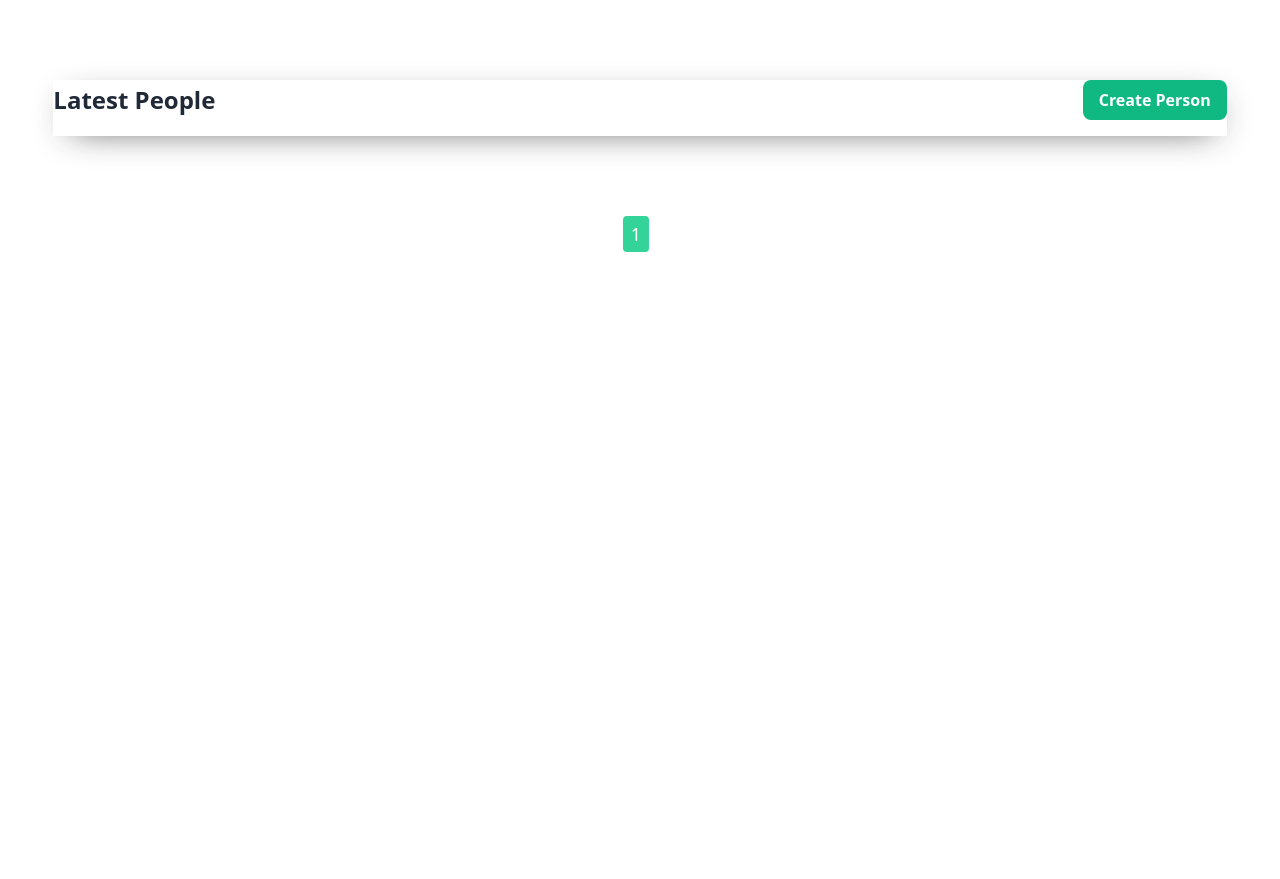
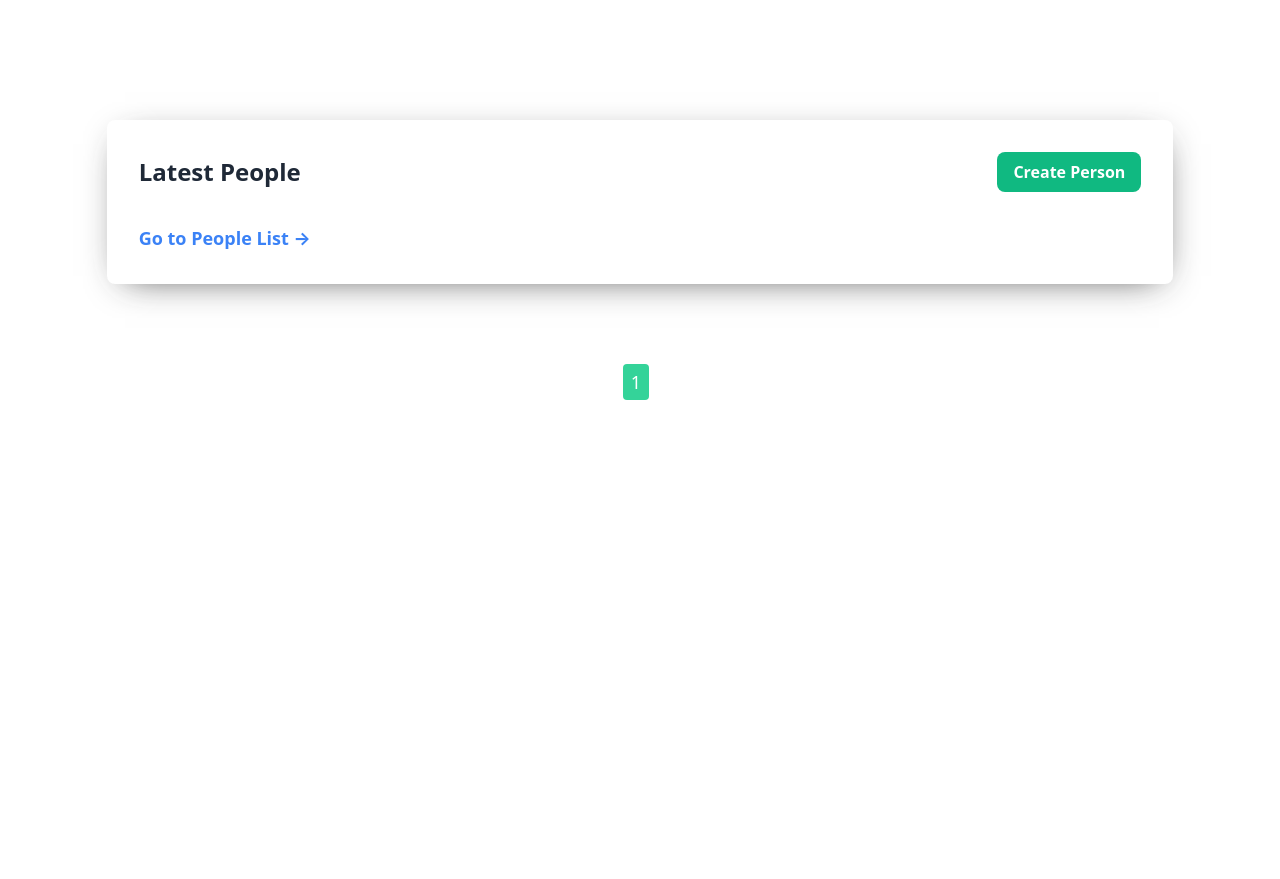
Before and after one commit to hongjunjeong95/Book-and-Movie-App, a Django app: page /people/ in a window 1280 px wide. Shown: the part 80-959 px from the top of the page. Run offline with Django 3.2, Linux system fonts and the light colour scheme; data that the repository does not hold is empty; style sheets or scripts are compiled from the project's sources; some libraries are stand-ins or nearby versions.

Commit message:
Fix people list page

```diff
--- a/templates/pages/people/person_list.html
+++ b/templates/pages/people/person_list.html
@@ -5,27 +5,22 @@
 {% endblock page_title %}
 
 {% block content %}
-  <div class="mt-40 flex flex-col items-center justify-items-center h-screen">
-    <div class="w-11/12 h-full">
+  <div class="mt-40 flex flex-col items-center justify-items-center min-h-screen">
+    <div class="w-10/12 h-full">
       <div class="flex flex-col">
-        <section class="home_section">
-          <div class="flex justify-between items-center mb-4">
-            <h4 class="text-2xl font-bold ">Latest People</h4>
-            <a href="{% url 'people:person-create' %}" class="font-bold px-4 py-2 border-none rounded-lg bg-green-500 text-white">Create Person</a>
-          </div>
+        <section class="home_section mt-10 p-8 rounded-lg">
+          <div class="flex justify-between items-center mb-8">
+              <h4 class="text-2xl font-bold ">Latest People</h4>
+              <a href="{% url 'people:person-create' %}" class="font-bold px-4 py-2 border-none rounded-lg bg-green-500 text-white">Create Person</a>
+            </div>
           <div class="section_grid">
             {% for person in people %}
-              <a class="relative group" href="{% url 'people:person-detail' person.pk %}">
-                <img class="cover_image" src="{{person.photo.url|default_if_none:" "}}" alt="Cover Image">
-                <div class="font-bold">
-                  {{person.name}}
-                </div>
-                <div class="">
-                  {{person.kind}}
-                </div>
-              </a>
+              {% include 'mixins/person.html' with person=person %}
             {% endfor %}
           </div>
+          <a href="{% url 'people:person-list' %}" class="listLink">
+            Go to People List &rarr;
+          </a>
         </section>
         {% include 'mixins/page_number.html' with page_sector=page_sector page_obj=page_obj%}
       </div>
--- a/templates/pages/root/home.html
+++ b/templates/pages/root/home.html
@@ -7,7 +7,7 @@
     <div class="w-10/12 h-full">
       {% include 'partials/category_sector.html' with categories=categories %}
       <section class="home_section mt-10 p-8 rounded-lg">
-        <h4 class="text-2xl font-bold mb-4">Latest Books</h4>
+        <h4 class="text-2xl font-bold mb-8">Latest Books</h4>
         <div class="section_grid">
           {% for book in books %}
             {% include 'mixins/book.html' with book=book %}
@@ -19,7 +19,7 @@
       </section>
 
       <section class="home_section mt-10 p-8 rounded-lg">
-        <h4 class="text-2xl font-bold mb-4">Latest Movies</h4>
+        <h4 class="text-2xl font-bold mb-8">Latest Movies</h4>
         <div class="section_grid">
           {% for movie in movies %}
             {% include 'mixins/movie.html' with movie=movie %}
@@ -31,7 +31,7 @@
       </section>
 
       <section class="home_section mt-10 p-8 rounded-lg">
-        <h4 class="text-2xl font-bold mb-4">Latest People</h4>
+        <h4 class="text-2xl font-bold mb-8">Latest People</h4>
         <div class="section_grid">
           {% for person in people %}
             {% include 'mixins/person.html' with person=person %}
```
